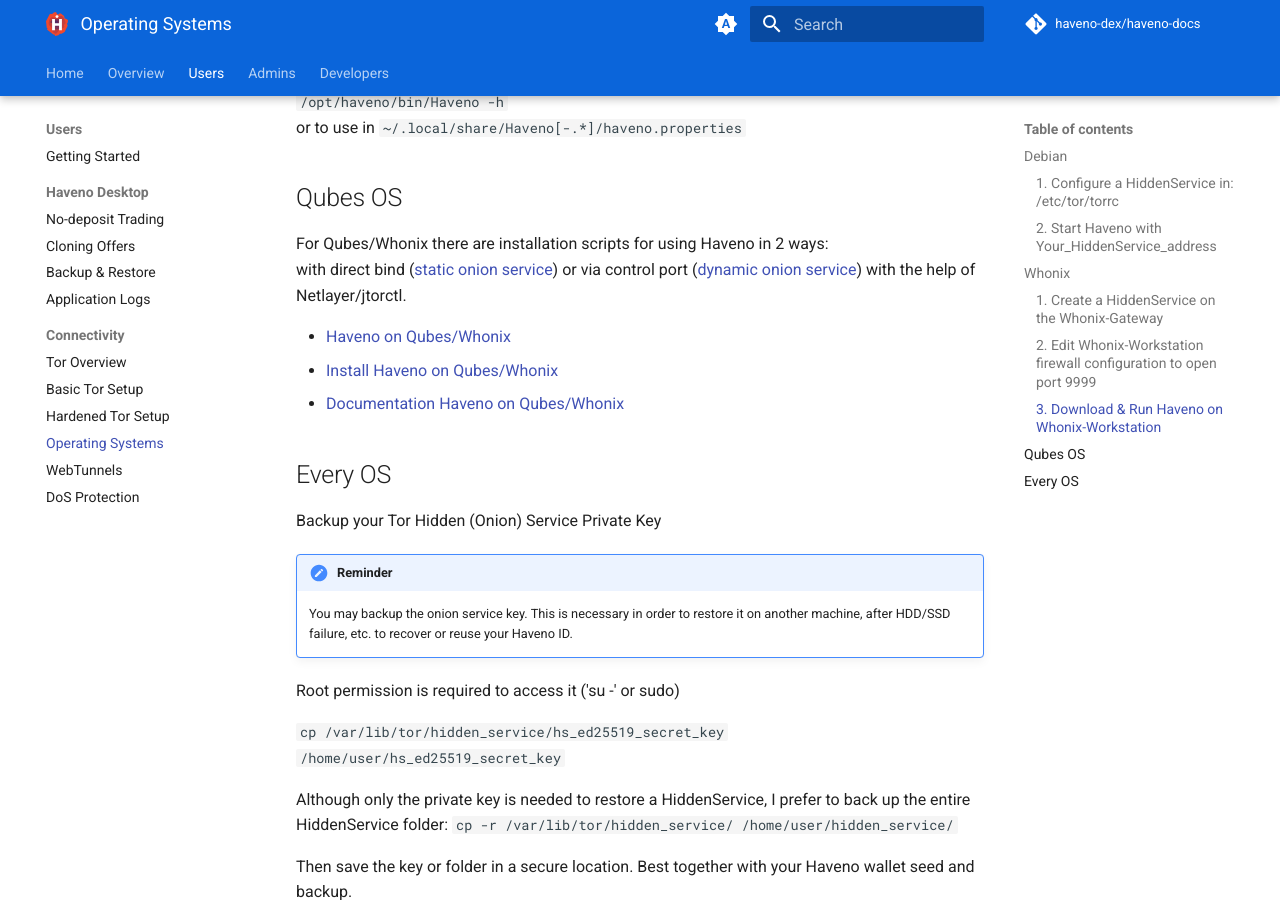
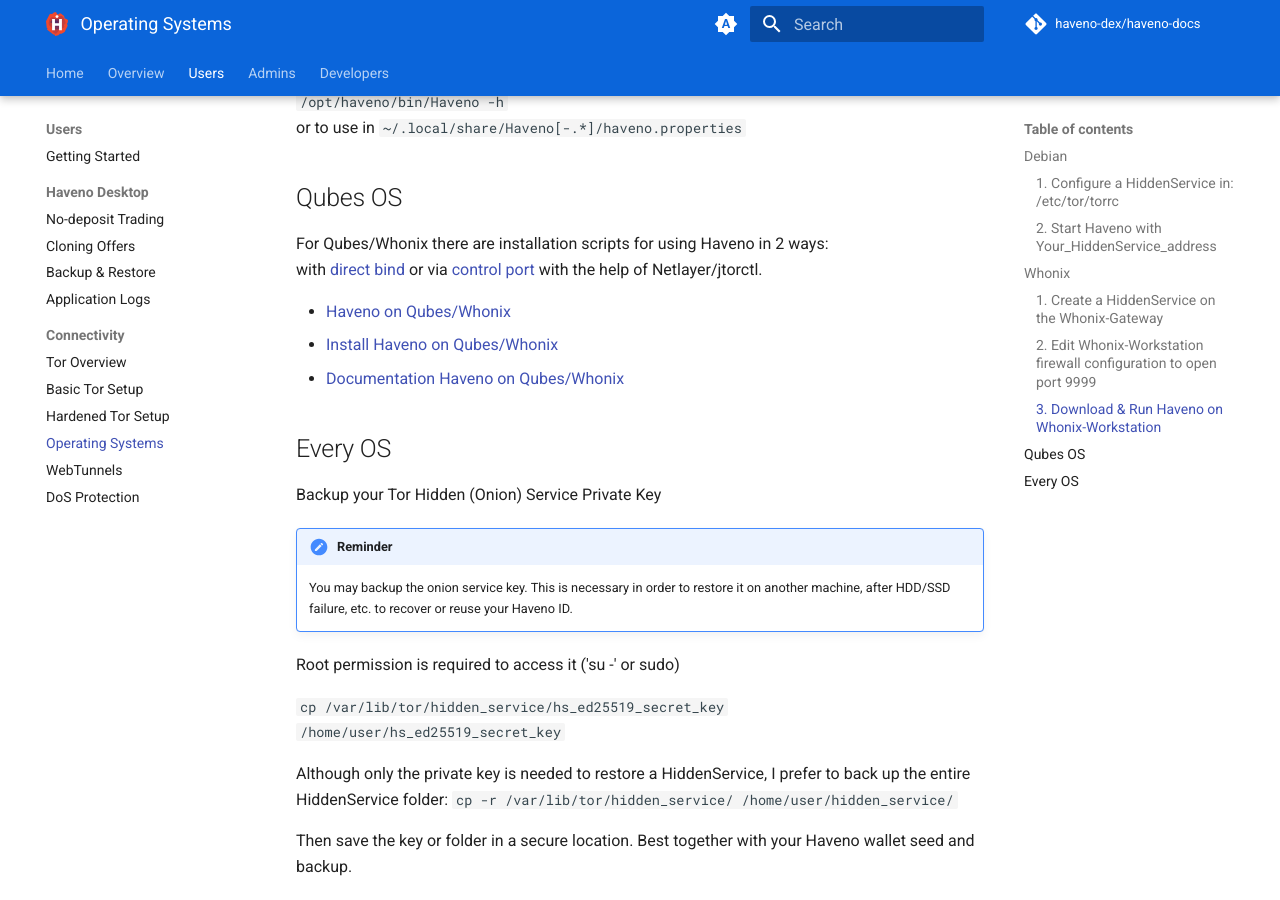
Before and after one commit to haveno-dex/haveno-docs, an MkDocs documentation site: the page built from docs/users/connectivity/operating-systems.md, in a window 1280 px wide and 900 px high, scrolled down 2812 px. Built offline with MkDocs 1.6.1 and Material for MkDocs 9.7.7, drawn with Linux system fonts in a browser that asks for light colours; plug-ins that fetch from the network failed and are left out; comment, search, counter and statistics services are not loaded; the version menu is left out.

Commit message:
docs: cleanup OS links to basic and hardened tor (#119)

```diff
--- a/docs/users/connectivity/operating-systems.md
+++ b/docs/users/connectivity/operating-systems.md
@@ -147,7 +147,7 @@
 ## Qubes OS
 
 For Qubes/Whonix there are installation scripts for using Haveno in 2 ways:<br>
-with direct bind ([static onion service](hardened-tor.md)) or via control port ([dynamic onion service](basic-tor.md)) with the help of Netlayer/jtorctl.
+with [direct bind](hardened-tor.md) or via [control port](basic-tor.md) with the help of Netlayer/jtorctl.
 
 - [Haveno on Qubes/Whonix](https://github.com/haveno-dex/haveno/tree/master/scripts/install_whonix_qubes)
 - [Install Haveno on Qubes/Whonix](https://github.com/haveno-dex/haveno/blob/master/scripts/install_whonix_qubes/README.md)
```
